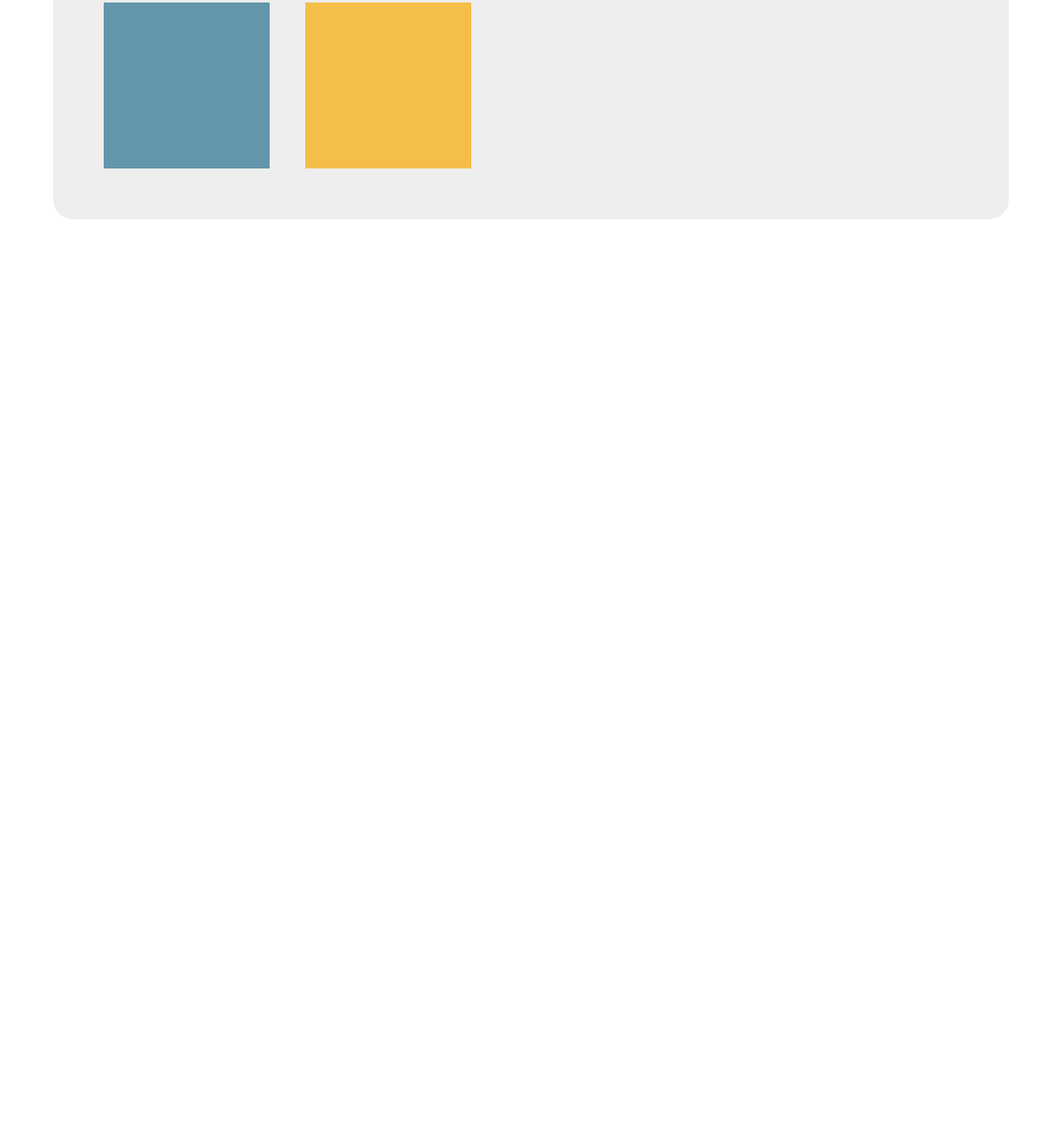
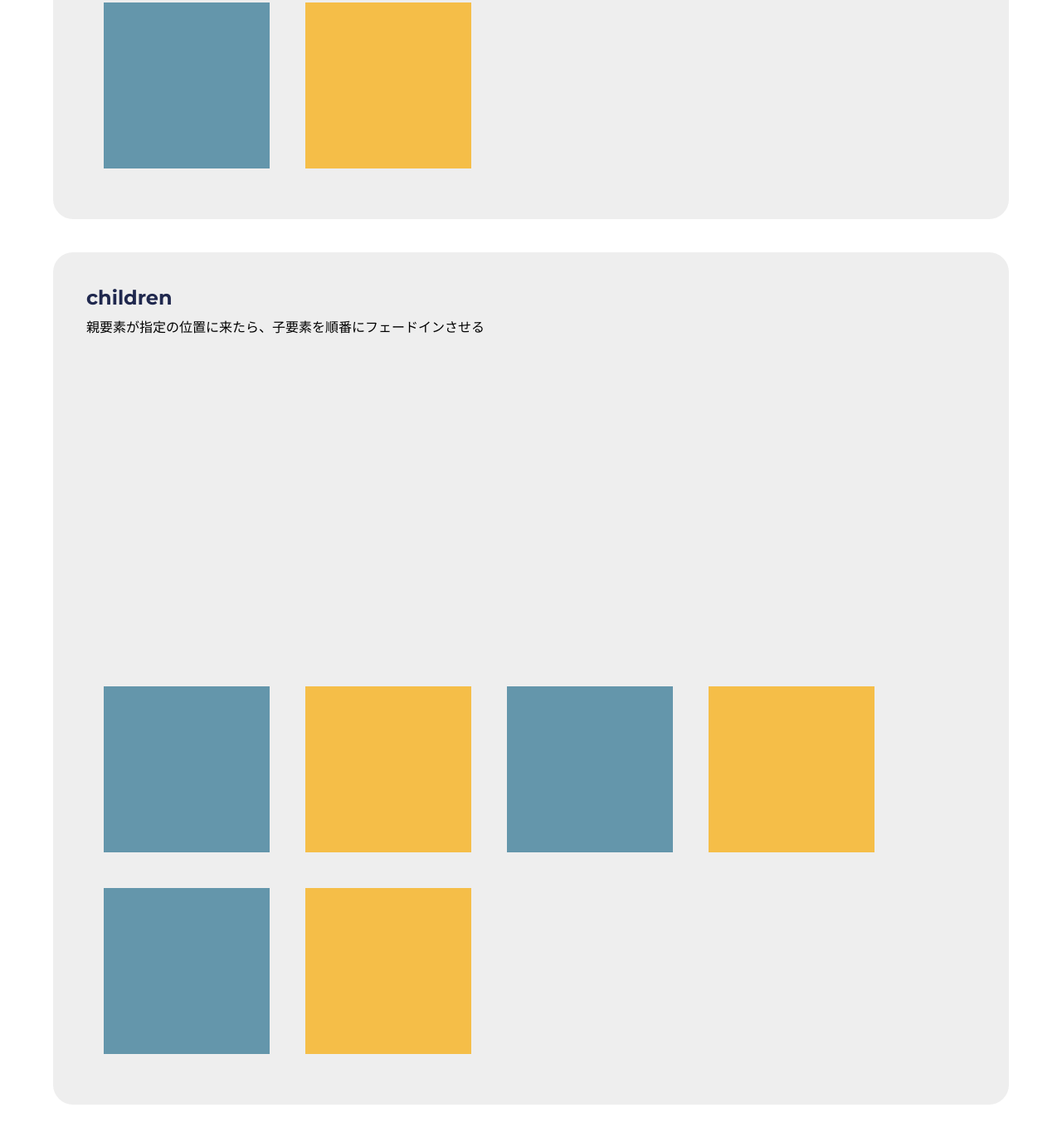
Before and after one commit to itomo8849/scroll_fadeIn, a plain HTML site: page index.html in a window 1280 px wide. Shown: the part 2404-3774 px from the top of the page at 83% size. Before the commit the page ends 2768 px from the top, so only its background shows below. Drawn offline with nearby package versions, Linux system fonts and the light colour scheme.

Commit message:
Without jQuery

```diff
--- a/assets/js/main.js
+++ b/assets/js/main.js
@@ -1,20 +1,42 @@
-$(function() {
-  $(window).on('scroll resize load', function() {
-    var setHeight = 80;
-    var wHeight = $(window).height();
-    var scrollTop = $(window).scrollTop();
-    $('.js_fadeInItem').each(function() {
-      var targetPosition = $(this).offset().top;
-      if(scrollTop > targetPosition - wHeight + setHeight) {
-        $(this).addClass('is_show');
+window.addEventListener("load", () => {
+  // boxをすべて取得
+  const boxSingle = document.querySelectorAll(".js_fadeInItem");
+  // boxをすべて取得
+  const boxParents = document.querySelectorAll(".js_fadeInTrigger");
+  // scrollイベントをセット
+  window.addEventListener("scroll", showBoxes);
+  // ロードのタイミングで一度発火
+  showBoxes();
+
+  function showBoxes() {
+    // 発火位置
+    const triggerBottom = window.innerHeight - 100;
+
+    boxSingle.forEach((box) => {
+      // boxの頭部分の座標を取得
+      const boxTop = box.getBoundingClientRect().top;
+
+      // boxの頭部分が発火位置を超えたら
+      if (boxTop < triggerBottom) {
+        box.classList.add("is_show");
       }
+      // クラスの脱着の場合
+      // else {
+      //   box.classList.remove("is_show");
+      // }
     });
-    $('.js_fadeInTrigger').each(function() {
-      var targetPosition = $(this).offset().top;
-      if(scrollTop > targetPosition - wHeight + setHeight) {
-        $(this).addClass('is_show');
+    boxParents.forEach((box) => {
+      // boxの頭部分の座標を取得
+      const boxTop = box.getBoundingClientRect().top;
+
+      // boxの頭部分が発火位置を超えたら
+      if (boxTop < triggerBottom) {
+        box.classList.add("is_show");
       }
+      // クラスの脱着の場合
+      // else {
+      //   box.classList.remove("is_show");
+      // }
     });
-
-  });
+  }
 });
--- a/index.html
+++ b/index.html
@@ -72,8 +72,28 @@
       <!-- /.bl_sectBody -->
     </section>
     <!-- /.bl_sect -->
+    <section class="bl_sect" id="children">
+      <header class="bl_sectHeader">
+        <h2 class="bl_lv2Heading">children</h2>
+        <!-- /.bl_lv2Heading -->
+        <p class="bl_sect_txt">親要素が指定の位置に来たら、子要素を順番にフェードインさせる</p>
+      </header>
+      <!-- /.bl_sectHeader -->
+      <div class="bl_sectBody">
+        <div class="bl_boxUnit bl_boxUnit__children js_fadeInTrigger">
+          <div class="bl_box"></div>
+          <div class="bl_box"></div>
+          <div class="bl_box"></div>
+          <div class="bl_box"></div>
+          <div class="bl_box"></div>
+          <div class="bl_box"></div>
+        </div>
+        <!-- /.bl_boxUnit bl_boxUnit__children -->
+      </div>
+      <!-- /.bl_sectBody -->
+    </section>
+    <!-- /.bl_sect -->
   </main>
-  <script src="http://ajax.googleapis.com/ajax/libs/jquery/3.3.1/jquery.min.js"></script>
   <script src="assets/js/main.js"></script>
 </body>
 </html>
```
